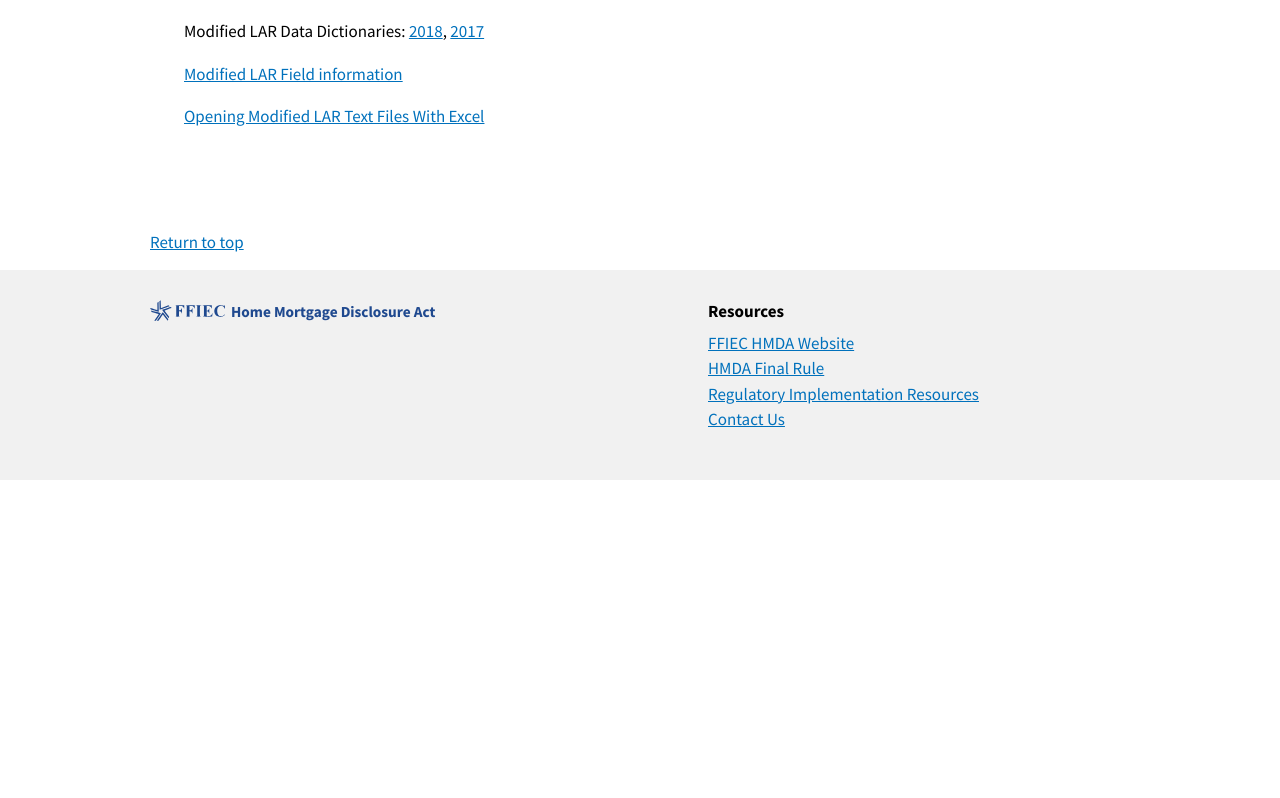
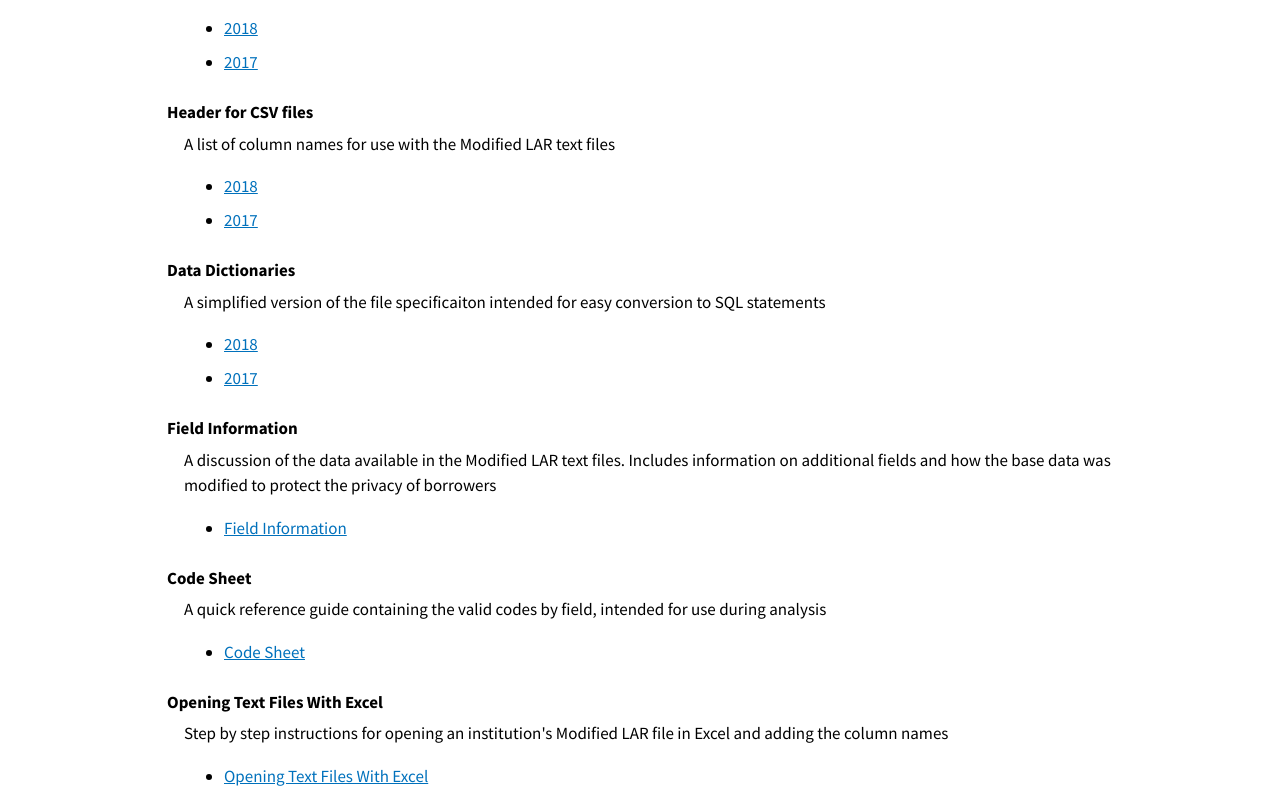
Before and after one commit to cfpb/hmda-pub-ui, a React (Create React App) app: page /data-publication/documents in a window 1280 px wide. Shown: the part 342-1140 px from the top of the page. Before the commit the page ends 822 px from the top, so only its background shows below. Built offline with nearby package versions, Linux system fonts and the light colour scheme.

Commit message:
add code sheet and descriptions

```diff
--- a/src/reports/SupportingDocs.css
+++ b/src/reports/SupportingDocs.css
@@ -36,5 +36,9 @@
 }
 
 .DocSection > p {
-  margin-left: 2em;
+  margin-left: 1em;
 }
+
+.DocSection div {
+  margin-left: 1em;
+}
--- a/src/reports/SupportingDocs.jsx
+++ b/src/reports/SupportingDocs.jsx
@@ -13,46 +13,102 @@ const ModifiedLarDocs = props => {
       <div className="DocSection">
         <h2>Modified LAR</h2>
           <p>
-            Modified LAR file specifications: <a
+            <h4>File specifications</h4>
+            <div>
+              Complete documentation for the dataset including field number, data type, valid values, and examples
+              <ul>
+              <li><a
                 title="Modified LAR 2018 file specification"
                 href="https://github.com/cfpb/hmda-platform/blob/master/docs/v2/spec/Modified%20LAR%20Schema.csv"
-            >2018</a>,{' '}
-            <a
+              >2018</a></li>
+              <li><a
                 title="Modified LAR 2017 file specification"
                 href="https://github.com/cfpb/hmda-platform/blob/master/docs/v1/2017_Modified_LAR_Spec.csv"
-            >2017</a>
+              >2017</a></li>
+              </ul>
+            </div>
           </p>
           <p>
-            Modified LAR header for CSV files: <a
+            <h4>Header for CSV files</h4>
+            <div>
+              A list of column names for use with the Modified LAR text files
+              <ul>
+                <li>
+                  <a
                     title="Modified LAR header for 2018 csv file"
                     href="https://github.com/cfpb/hmda-platform/blob/master/docs/v2/spec/2018_Modified_LAR_Header.csv"
-            >2018</a>,{' '}
+                  >2018</a>
+                </li>
+                <li>
                   <a
                     title="Modified LAR header for 2017 csv file"
                     href="https://github.com/cfpb/hmda-platform/blob/master/docs/v1/2017_Modified_LAR_Header.csv"
                   >2017</a>
+                </li>
+              </ul>
+            </div>
           </p>
           <p>
-            Modified LAR Data Dictionaries: <a
+            <h4>Data Dictionaries</h4>
+            <div>
+              A simplified version of the file specificaiton intended for easy conversion to SQL statements
+              <ul>
+                <li>
+                  <a
                     title="Modified LAR 2018 data dictionary"
                     href="https://github.com/cfpb/hmda-platform/blob/master/docs/v2/spec/2018_Modified_LAR_Data_Dictionary.csv"
-            >2018</a>,{' '}
+                  >2018</a>
+                </li>
+                <li>
                   <a
                     title="Modified LAR 2017 data dictionary"
                     href="https://github.com/cfpb/hmda-platform/blob/master/docs/v2/spec/2017_Modified_LAR_Data_Dictionary.csv"
                   >2017</a>
+                </li>
+              </ul>
+            </div>
           </p>
           <p>
+           <h4>Field Information</h4>
+            <div>
+              A discussion of the data available in the Modified LAR text files. Includes information on additional fields and how the base data was modified to protect the privacy of borrowers
+              <ul>
+                <li>
                 <a
                   title="Modified LAR Field information"
                   href="https://github.com/cfpb/hmda-platform/blob/master/docs/v2/UsingModifiedLar.md"
-            >Modified LAR Field information</a>
+                >Field Information</a>
+                </li>
+              </ul>
+            </div>
           </p>
           <p>
+            <h4>Code Sheet</h4>
+            <div>
+              A quick reference guide containing the valid codes by field, intended for use during analysis
+              <ul>
+                <li>
+                    <a
+                      title="Modified LAR Code Sheet"
+                      href="https://github.com/cfpb/hmda-platform/blob/master/docs/v2/spec/2018_Modified_LAR_Code_Sheet.csv"
+                    >Code Sheet</a>
+                </li>
+              </ul>
+            </div>
+          </p>
+          <p>
+            <h4>Opening Text Files With Excel</h4>
+            <div>
+              Step by step instructions for opening an institution&#39;s Modified LAR file in Excel and adding the column names
+              <ul>
+                <li>
                   <a
                     title="Opening Modified LAR Text Files With Excel"
                     href="https://github.com/cfpb/hmda-platform/blob/master/docs/v2/ModifiedLarWithExcel.md"
-            >Opening Modified LAR Text Files With Excel</a>
+                  >Opening Text Files With Excel</a>
+                </li>
+              </ul>
+            </div>
           </p>
       </div>
       {/*
```
Lines whose indentation alone changed are shown as unchanged.
